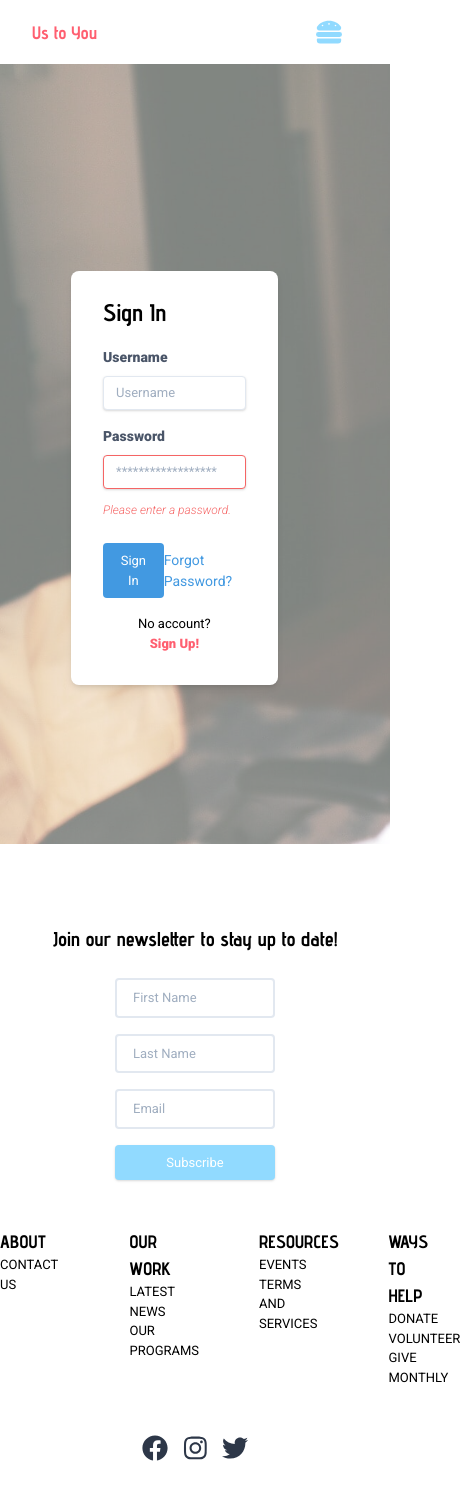
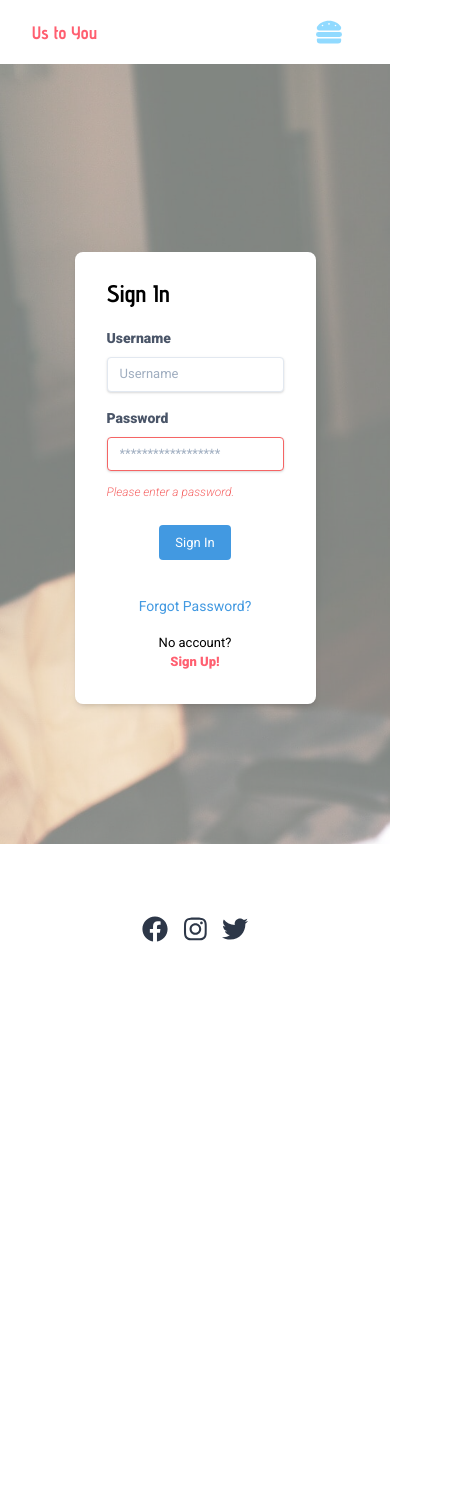
Before and after one commit to catcarbonell/hackathon_frontend, a React (Create React App) app: page /login in a window 390 px wide. Shown: the top 1498 px of the page, 460 px wide, since content can reach past the window. After the commit the page ends 992 px from the top, so only its background shows below. Built offline with nearby package versions, Linux system fonts and the light colour scheme.

Commit message:
Refined footer in mobile-view

```diff
--- a/src/Components/Footer.js
+++ b/src/Components/Footer.js
@@ -5,7 +5,7 @@ const Footer = () =>{
         <footer id="footer"
                 className="text-center bg-white
                            flex flex-col justify-center items-center content-center">
-            <div id="newsletter" className="w-5/6 text-center mb-10">
+            <div id="newsletter" className="hidden lg:contents lg:w-5/6 lg:text-center lg:mb-10">
                 <h2 className="text-xl font-bold my-4">Join our newsletter to stay up to date!</h2>
                 <form>
                     <input className="w-40 px-4 py-2 m-2 rounded border-2 border-solid border-gray-300" type="text" placeholder="First Name" value="" />
@@ -14,7 +14,7 @@ const Footer = () =>{
                     <button className="w-40 px-4 py-2 m-2 rounded shadow text-white bg-custom-blue hover:bg-custom-red">Subscribe</button>
                 </form>
             </div>
-            <div id="sitemap" className="grid grid-flow-col grid-cols-4 gap-32 uppercase text-md text-left mb-10">
+            <div id="sitemap" className="hidden lg:grid lg:grid-flow-col lg:grid-cols-4 lg:gap-32 lg:uppercase lg:text-md lg:text-left lg:my-10">
                 <div>
                     <h6 className="text-lg font-bold">About</h6>
                     <p>Contact Us</p>
--- a/src/Components/Login/SignIn.js
+++ b/src/Components/Login/SignIn.js
@@ -2,7 +2,7 @@ import React from 'react';
 
 const SignIn = (props) => {
     return (
-        <form className="lg:w-350 w-5/6 bg-white rounded-lg shadow-md rounded px-8 pt-6 pb-8 mb-4">
+        <form className="lg:w-350 w-full bg-white rounded-lg shadow-md rounded px-8 pt-6 pb-8 mb-4">
             <h2 className="text-2xl font-bold mb-4">Sign In</h2>
             <div className="mb-4">
             <label className="block text-gray-700 text-sm font-bold mb-2" for="username">
@@ -18,11 +18,12 @@ const SignIn = (props) => {
             {/* ERROR MESSAGE  */}
             <p className="text-red-500 text-xs italic">Please enter a password.</p>
             </div>
-        <div className="flex items-center justify-between">
+        <div className="flex flex-col items-center justify-between">
           <button className="bg-blue-500 hover:bg-blue-700 text-white py-2 px-4 rounded focus:outline-none focus:shadow-outline" type="button">
             Sign In
           </button>
-          <p className="inline-block align-baseline text-sm text-blue-500 hover:text-blue-800 cursor-pointer">
+          <br />
+          <p className="text-sm mt-4 text-blue-500 hover:text-blue-800 cursor-pointer">
             Forgot Password?
           </p>
         </div>
--- a/src/Components/Login/SignUp.js
+++ b/src/Components/Login/SignUp.js
@@ -2,7 +2,7 @@ import React from 'react';
 
 const SignUp = (props) => {
     return (
-        <form className="md:w-350 w-5/6 bg-white shadow-md rounded-lg px-8 pt-6 pb-8 mb-4">
+        <form className="md:w-350 w-full bg-white shadow-md rounded-lg px-8 pt-6 pb-8">
             <h2 className="text-2xl font-bold mb-4">Sign Up</h2>
             <div className="mb-4">
                 <label className="block text-gray-700 text-sm font-bold mb-2" for="username">
@@ -31,7 +31,7 @@ const SignUp = (props) => {
                 </p>
             </div>
 
-            <div className="flex items-center justify-between">
+            <div className="flex flex-col items-center justify-between">
                 <button className="bg-blue-500 hover:bg-blue-700 text-white py-2 px-4 rounded focus:outline-none focus:shadow-outline" type="button">
                     Sign Up
                 </button>
```
Also changed, not shown: src/App.js (line endings or trailing spaces).
